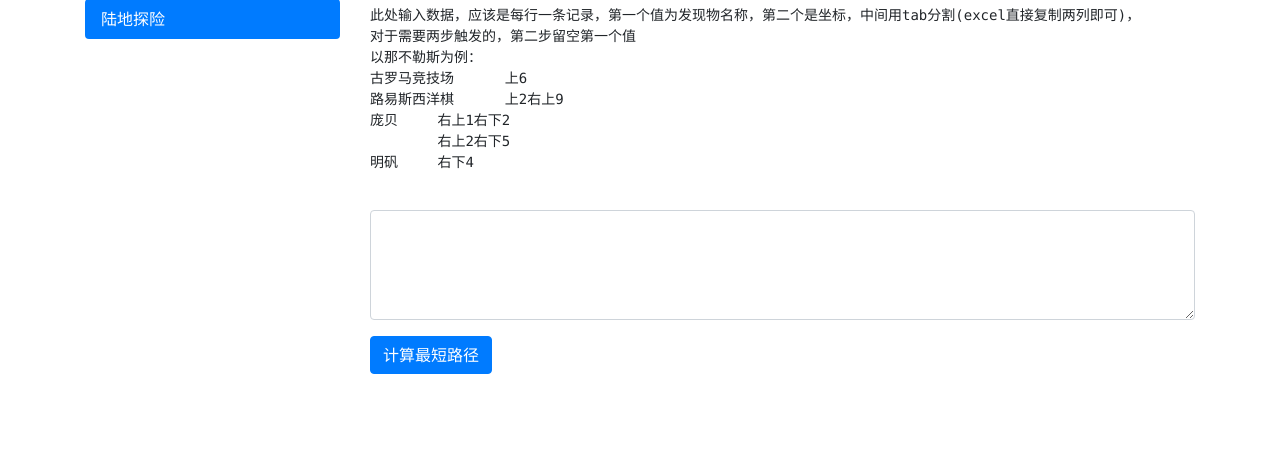
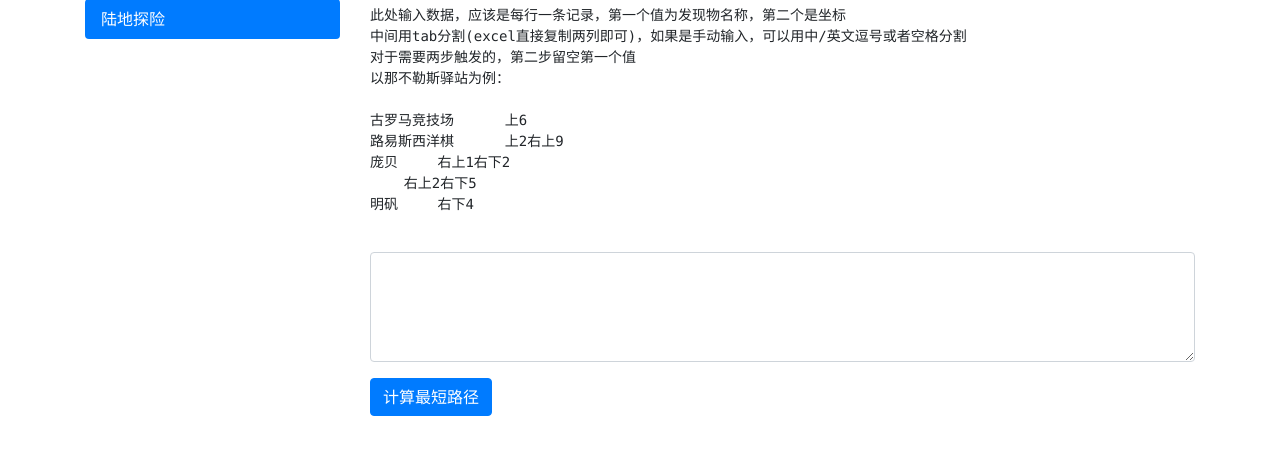
Before and after one commit to user919lx/sailing_era, a plain HTML site: page index.html in a window 1280 px wide. Both pictures are taken after a click on the tab "陆地探险". Shown: the part 41-496 px from the top of the page. Drawn offline with nearby package versions, Linux system fonts and the light colour scheme.

Commit message:
添加投资计算器和陆地探险

```diff
--- a/index.html
+++ b/index.html
@@ -111,13 +111,15 @@
 
                         <h2>陆地探险</h2>
                         <pre>
-此处输入数据，应该是每行一条记录，第一个值为发现物名称，第二个是坐标，中间用tab分割(excel直接复制两列即可)，
+此处输入数据，应该是每行一条记录，第一个值为发现物名称，第二个是坐标
+中间用tab分割(excel直接复制两列即可)，如果是手动输入，可以用中/英文逗号或者空格分割
 对于需要两步触发的，第二步留空第一个值
-以那不勒斯为例：
+以那不勒斯驿站为例：
+
 古罗马竞技场	上6
 路易斯西洋棋	上2右上9
 庞贝	右上1右下2
-	右上2右下5
+    右上2右下5
 明矾	右下4
                         </pre>
                         <textarea id="nodeInput" class="form-control" rows="4" ></textarea>
@@ -353,7 +355,10 @@
         const lines = str.trim().split('\n');
 
         for (let i = 0; i < lines.length; i++) {
-            const [name, coor] = lines[i].split('\t').map(s => s.trim());
+            // 使用正则表达式替换所有分隔符为单个空格
+            const sanitizedLine = lines[i].replace(/[\t,， ]+/g, ' ');
+            const [name, coor] = sanitizedLine.split(' ').map(s => s.trim());
+
             if (name !== '') {
                 nodes.push(new Node(coor, name));
             } else {
@@ -361,7 +366,6 @@
                 nodes[lastIndex].extensions.push(new Node(coor, `${nodes[lastIndex].name}-第二步`));
             }
         }
-
         return nodes;
     }
 
```
